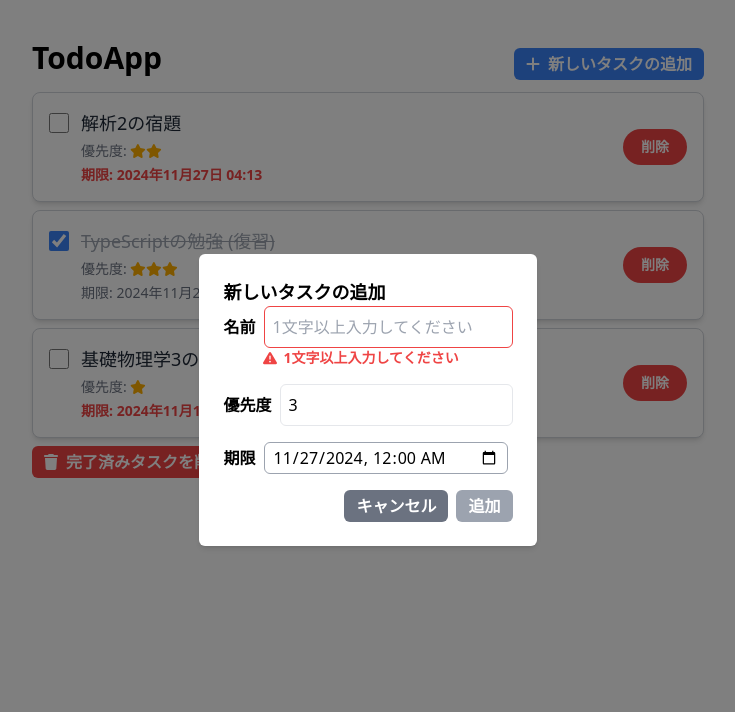
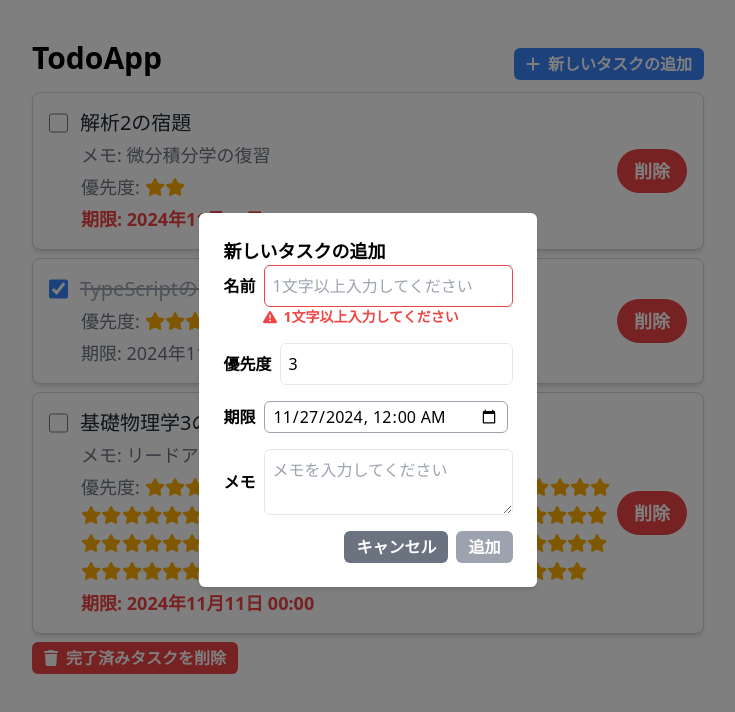
Before and after one commit to kk2a/react-todo-app, a React (Vite) app: page / in a window 1280 px wide. Both pictures are taken after a click on the button "新しいタスクの追加". Shown: the top 712 px of the page, without its empty margins (272-1007 px from the left). Built offline with nearby package versions, Linux system fonts and the light colour scheme.

Commit message:
めもの追加

```diff
--- a/src/App.tsx
+++ b/src/App.tsx
@@ -82,7 +82,7 @@ const App = () => {
   const updateName = (e: React.ChangeEvent<HTMLInputElement>) => {
     updateNameBase(e, setNewTodoName);
   };
-  const updateMemo = (e: React.ChangeEvent<HTMLInputElement>) => {
+  const updateMemo = (e: React.ChangeEvent<HTMLTextAreaElement>) => {
     updateMemoBase(e, setNewTodoMemo);
   };
   const openPopup = () => {
@@ -150,9 +150,11 @@ const App = () => {
           newTodoName={newTodoName}
           newTodoPriority={newTodoPriority}
           newTodoDeadline={newTodoDeadline}
+          newTodoMemo={newTodoMemo}
           updateNewTodoName={updateName}
           updateNewTodoPriority={updatePriority}
           updateNewTodoDeadline={updateDeadline}
+          updateNewTodoMemo={updateMemo}
           addNewTodo={addNewTodo}
           closePopup={closePopup}
         />
--- a/src/NewTodoPopup.tsx
+++ b/src/NewTodoPopup.tsx
@@ -13,9 +13,11 @@ type Props = {
   newTodoName: TodoName;
   newTodoPriority: TodoPriority;
   newTodoDeadline: TodoDeadline;
+  newTodoMemo: TodoMemo;
   updateNewTodoName: (e: React.ChangeEvent<HTMLInputElement>) => void;
   updateNewTodoPriority: (e: React.ChangeEvent<HTMLInputElement>) => void;
   updateNewTodoDeadline: (e: React.ChangeEvent<HTMLInputElement>) => void;
+  updateNewTodoMemo: (e: React.ChangeEvent<HTMLTextAreaElement>) => void;
   addNewTodo: () => void;
   closePopup: () => void;
 };
@@ -24,9 +26,11 @@ const NewTodoPopup: React.FC<Props> = ({
   newTodoName,
   newTodoPriority,
   newTodoDeadline,
+  newTodoMemo,
   updateNewTodoName,
   updateNewTodoPriority,
   updateNewTodoDeadline,
+  updateNewTodoMemo,
   addNewTodo,
   closePopup,
 }) => {
@@ -93,6 +97,18 @@ const NewTodoPopup: React.FC<Props> = ({
               className="rounded-md border border-gray-400 px-2 py-0.5 focus:border-blue-500 focus:outline-none"
             />
           </div>
+          <div className="mt-4 flex items-center space-x-2">
+            <label className="font-bold" htmlFor="newTodoMemo">
+              メモ
+            </label>
+            <textarea
+              id="newTodoMemo"
+              value={newTodoMemo}
+              onChange={updateNewTodoMemo}
+              className="grow rounded-md border p-2"
+              placeholder="メモを入力してください"
+            />
+          </div>
           <div className="mt-4 flex justify-end space-x-2">
             <button
               onClick={closePopup}
--- a/src/TodoItem.tsx
+++ b/src/TodoItem.tsx
@@ -35,9 +35,9 @@ const TodoItem = (props: Props) => {
   };
 
   return (
-    <div className="group flex items-center justify-between rounded-lg border border-gray-300 bg-white p-4 shadow-md transition-shadow duration-300 hover:shadow-lg">
-      <div className="flex flex-col">
-        <div className="flex items-center">
+    <div className="group flex w-full flex-row items-center justify-between rounded-lg border border-gray-300 bg-white p-4 shadow-md transition-shadow duration-300 hover:shadow-lg">
+      <div className="flex w-full flex-col">
+        <div className="flex w-full items-center">
           <input
             type="checkbox"
             checked={todo.isDone}
@@ -45,17 +45,22 @@ const TodoItem = (props: Props) => {
             className="mr-3 size-5 cursor-pointer accent-blue-500"
           />
           <span
-            className={`text-lg ${todo.isDone ? "text-gray-400 line-through" : "text-gray-800"} group-hover:font-bold`}
+            className={`break-all text-xl ${todo.isDone ? "text-gray-400 line-through" : "text-gray-800"} w-full pr-2 text-justify group-hover:font-bold`}
           >
             {todo.name}
           </span>
         </div>
-        <div className="ml-8 mt-1 text-sm text-gray-500">
+        {todo.memo && (
+          <div className="ml-8 mt-1 break-all pr-2 text-justify text-lg text-gray-500">
+            メモ: {todo.memo}
+          </div>
+        )}
+        <div className="ml-8 mt-1 text-lg text-gray-500">
           優先度: {renderStars(todo.priority)}
         </div>
         {todo.deadline && (
           <div
-            className={`ml-8 mt-1 text-sm ${
+            className={`ml-8 mt-1 text-lg ${
               !todo.isDone && isPastDeadline(todo.deadline)
                 ? "font-bold text-red-500"
                 : "text-gray-500"
@@ -68,7 +73,8 @@ const TodoItem = (props: Props) => {
       <div>
         <button
           onClick={() => props.removeEach(todo.id)}
-          className="w-16 shrink-0 rounded-full bg-red-500 px-4 py-2 text-sm font-bold text-white transition-colors duration-300 hover:bg-red-700"
+          className="shrink-0 rounded-full bg-red-500 px-4 py-2 text-lg font-bold text-white transition-colors duration-300 hover:bg-red-700"
+          style={{ minWidth: "70px" }}
         >
           削除
         </button>
--- a/src/initTodos.ts
+++ b/src/initTodos.ts
@@ -8,19 +8,22 @@ export const initTodos: Todo[] = [
     isDone: false,
     priority: 2,
     deadline: new Date(),
+    memo: "微分積分学の復習",
   },
   {
     id: uuid(),
     name: "TypeScriptの勉強 (復習)",
     isDone: true,
     priority: 3,
-    deadline: INIT_DEADLINE, // このTodoには期限を設定しない
+    deadline: INIT_DEADLINE,
+    memo: "",
   },
   {
     id: uuid(),
     name: "基礎物理学3の宿題",
     isDone: false,
-    priority: 1,
+    priority: 100,
     deadline: new Date(2024, 10, 11),
+    memo: "リードアルファ",
   },
 ];
--- a/src/types.ts
+++ b/src/types.ts
@@ -13,7 +13,7 @@ export type Todo = {
   isDone: TodoIsDone;
   priority: TodoPriority;
   deadline: TodoDeadline;
-  memo?: TodoMemo;
+  memo: TodoMemo;
 };
 
 export const INIT_NAME: TodoName = "";
--- a/src/updateHandlers.ts
+++ b/src/updateHandlers.ts
@@ -54,7 +54,7 @@ export const updateNameBase = (
 };
 
 export const updateMemoBase = (
-  e: ChangeEvent<HTMLInputElement>,
+  e: ChangeEvent<HTMLTextAreaElement>,
   setNewTodoMemo: (memo: TodoMemo) => void
 ) => {
   setNewTodoMemo(e.target.value);
```
